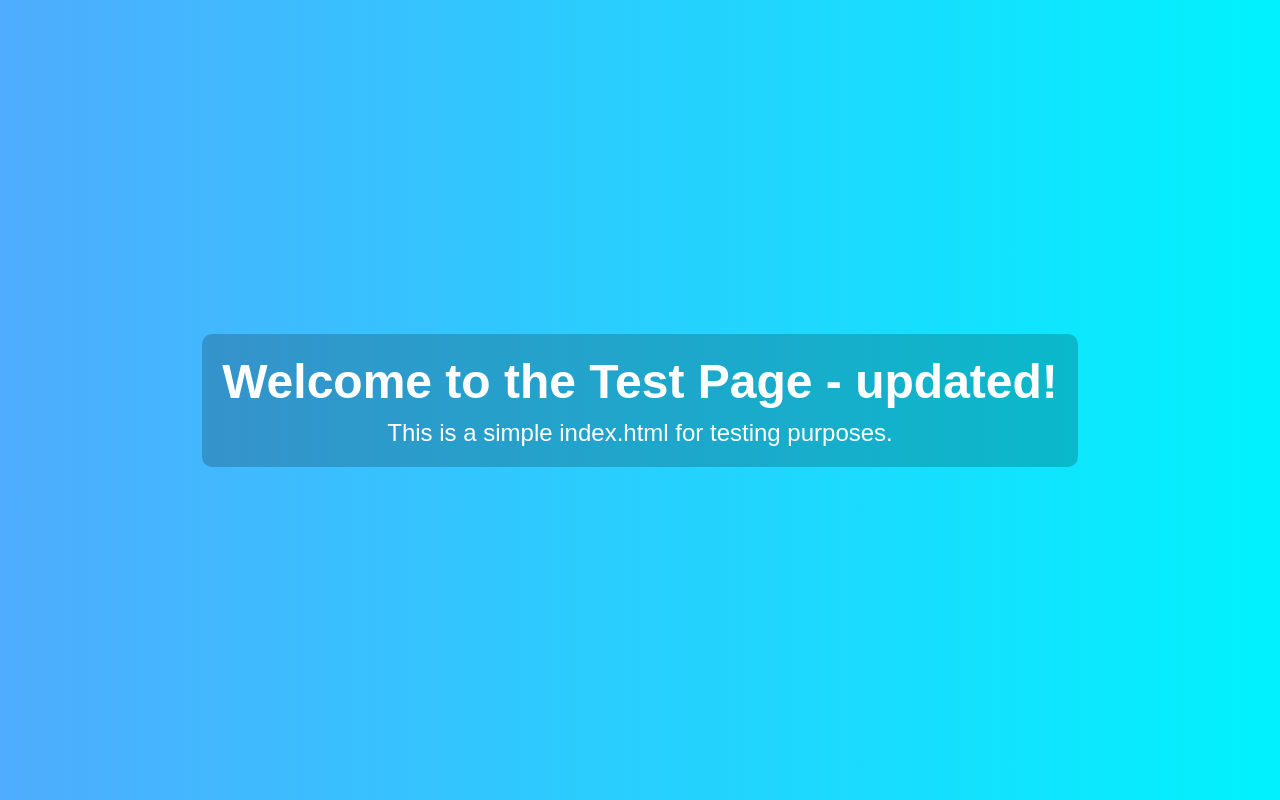
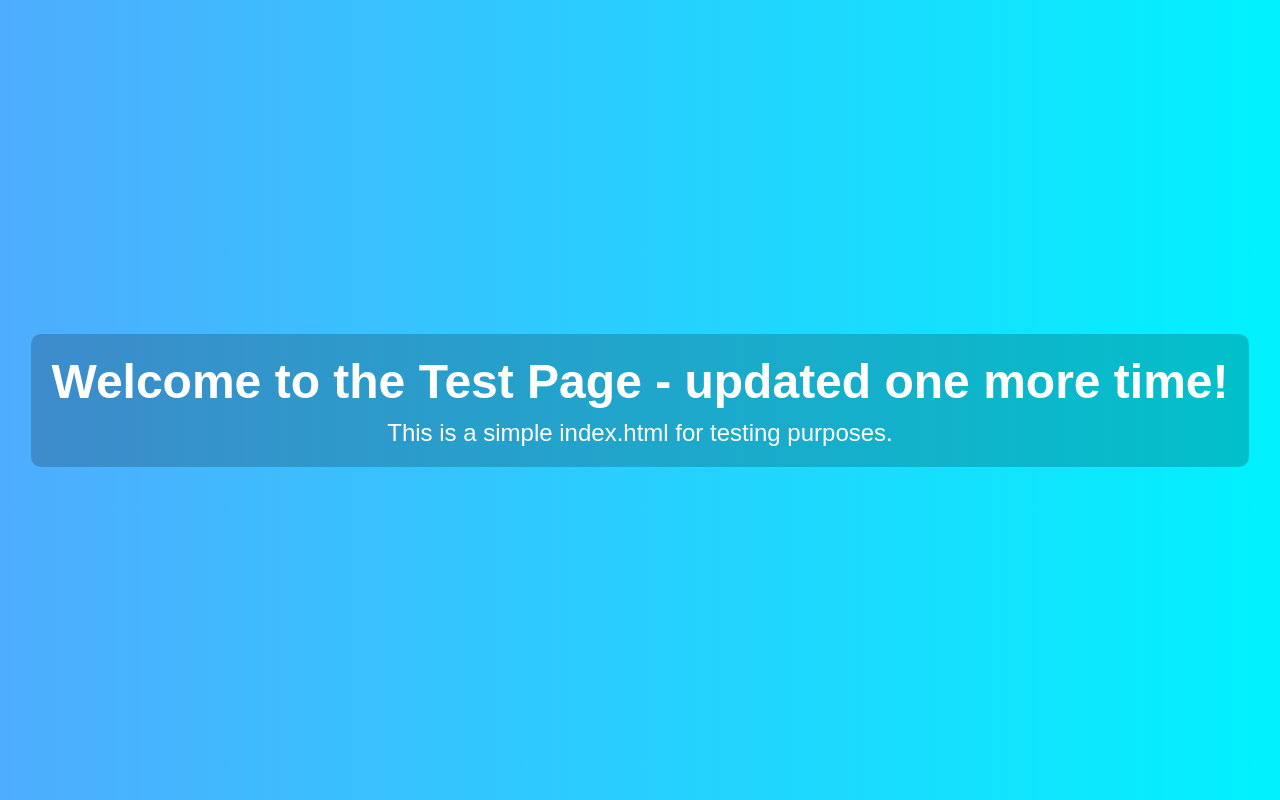
Before and after one commit to blestka/cloudfront-demo, a plain HTML site: page index.html in a window 1280 px wide. Drawn offline with Linux system fonts and the light colour scheme.

Commit message:
Trigger workflow.

```diff
--- a/index.html
+++ b/index.html
@@ -33,7 +33,7 @@
 </head>
 <body>
 <div class="container">
-    <h1>Welcome to the Test Page -  updated!</h1>
+    <h1>Welcome to the Test Page -  updated one more time!</h1>
     <p>This is a simple index.html for testing purposes.</p>
 </div>
 </body>
```
